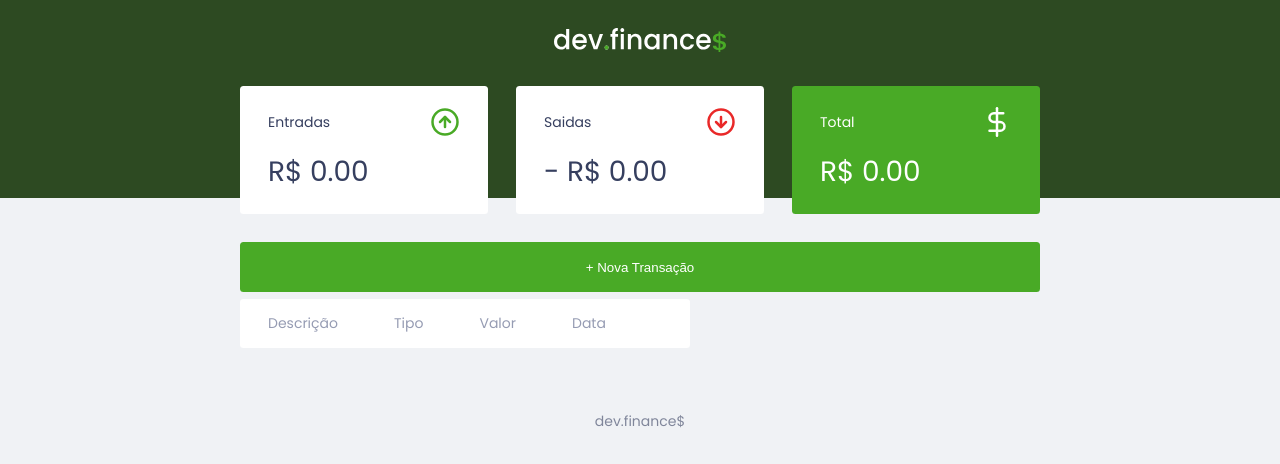
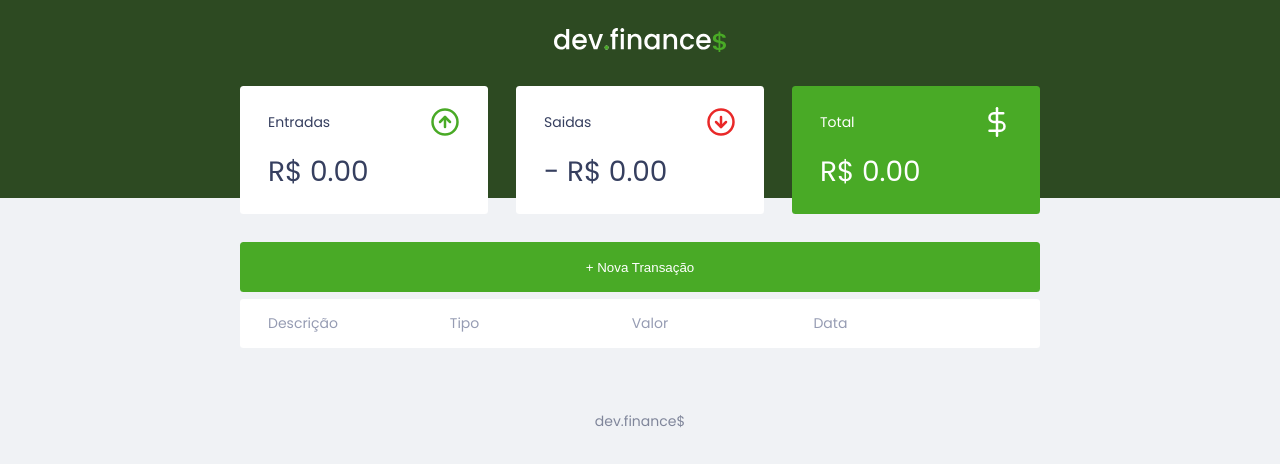
Before and after one commit to ma-nobrega/dev.finances, a React (Create React App) app: page / in a window 1280 px wide. Shown: the top 464 px of the page. Built offline with nearby package versions, Linux system fonts and the light colour scheme.

Commit message:
Alterando css dos botões

```diff
--- a/src/components/Transaction/index.tsx
+++ b/src/components/Transaction/index.tsx
@@ -34,7 +34,7 @@ const Transaction: React.FC<TransactionProps> = ({
     });
   }
   return (
-    <Container onClick={() => removeTransaction()}>
+    <Container>
       <td className="description">{description}</td>
       <td className="description">{type}</td>
       {type === 'Saida' ? (
@@ -45,7 +45,8 @@ const Transaction: React.FC<TransactionProps> = ({
         <td className="income">{`+ R$ ${Number(value).toFixed(2)}`}</td>
       )}
       <td className="date">{date}</td>
-      <td>
+      {/* eslint-disable-next-line jsx-a11y/click-events-have-key-events */}
+      <td onClick={() => removeTransaction()}>
         <FiMinusCircle size={20} />
       </td>
     </Container>
--- a/src/components/Transaction/styles.ts
+++ b/src/components/Transaction/styles.ts
@@ -8,6 +8,13 @@ export const Container = styled.tr`
   td {
     background: white;
     padding: 1rem 2rem;
+    width: 22%;
+    &:last-child {
+      width: 8%;
+      svg {
+        cursor: pointer;
+      }
+    }
   }
   .description {
     color: var(--dark-blue);
--- a/src/styles/global.ts
+++ b/src/styles/global.ts
@@ -65,36 +65,55 @@ a:hover {
 
 /* Table ===================== */
 #transaction {
+  display: block;
   width: 100%;
 }
 #data-table {
   width: 100%;
   border-spacing: 0 0.5rem;
   color: #969cb3;
+  @media(max-width: 700px) {
+    margin-top: 8px;
+    display: block;
     overflow-x: auto;
-  display: block;
+    thead, tbody{
+      display: flex;
+      tr{
+        display: flex;
+        th, td{
+          width:150px;
         }
-
-table thead tr th:first-child,
-table tbody tr td:first-child
-{
+        th:last-child,
+        td:last-child{
+          width:50px;
+          padding:0;
+          margin:0;
+          display:flex;
+          align-items: center;
+          justify-content: center;
+        }
+      }
+    }
+  }
+  thead th {
+    background: white;
+    font-weight: normal;
+    padding: 1rem 2rem;
+    text-align: left;
+    width: 20%;
+    &:last-child{
+      width:8%;
+    }
+  }
+  thead tr th:first-child,
+  tbody tr td:first-child{
     border-radius: 0.25rem 0 0 0.25rem;
   }
-
-table thead tr th:last-child,
-table tbody tr td:last-child{
+  thead tr th:last-child,
+  tbody tr td:last-child{
     border-radius: 0 0.25rem 0.25rem 0;
   }
-
-table thead th {
-  background: white;
-
-  font-weight: normal;
-  padding: 1rem 2rem;
-
-  text-align: left;
 }
-
 
 
 /* Modal ===================== */
```
Lines whose indentation alone changed are shown as unchanged.
